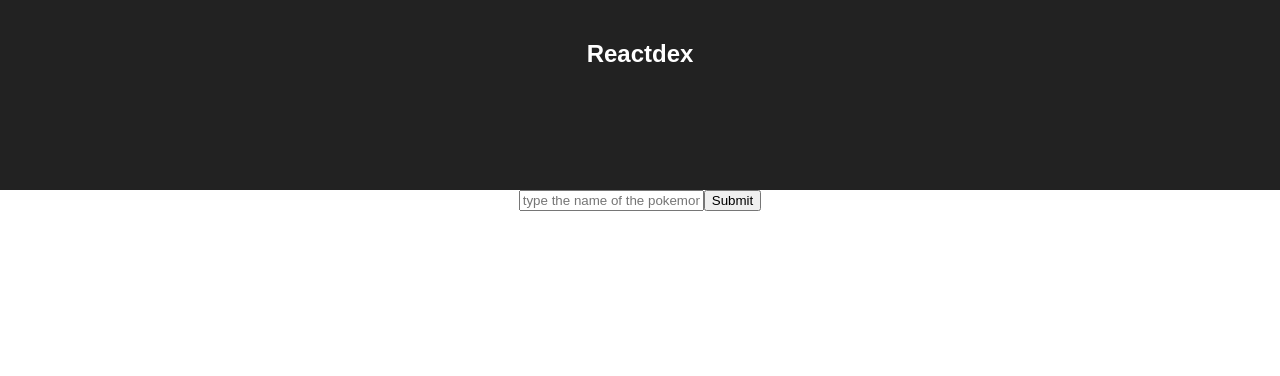
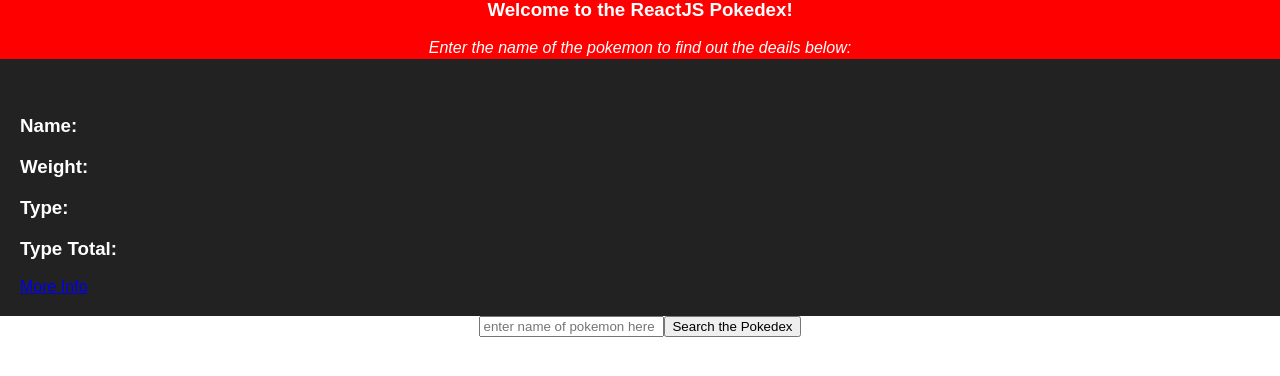
Before and after one commit to vmjoseph/React-Pokedex, a React (Create React App) app in the folder pokedex-app/: page / in a window 1280 px wide. Shown: the top 376 px of the page. Built offline with nearby package versions, Linux system fonts and the light colour scheme.

Commit message:
Build Version Added

```diff
--- a/pokedex-app/package.json
+++ b/pokedex-app/package.json
@@ -1,5 +1,5 @@
 {
-  "name": "pokedex-app",
+  "name": "libra-app",
   "version": "0.1.0",
   "private": true,
   "devDependencies": {
@@ -7,7 +7,8 @@
   },
   "dependencies": {
     "react": "^15.3.2",
-    "react-dom": "^15.3.2"
+    "react-dom": "^15.3.2",
+    "react-modal": "^1.5.2"
   },
   "scripts": {
     "start": "react-scripts start",
--- a/pokedex-app/src/App.css
+++ b/pokedex-app/src/App.css
@@ -3,13 +3,13 @@
 }
 
 .App-logo {
-/*  animation: App-logo-spin infinite 20s linear; */
+  animation: App-logo-spin infinite 20s linear;
   height: 80px;
 }
 
 .App-header {
   background-color: #222;
-  height: 150px;
+  height: auto;
   padding: 20px;
   color: white;
 }
@@ -17,8 +17,15 @@
 .App-intro {
   font-size: large;
 }
-
-@keyframes App-logo-spin {
-  from { transform: rotate(0deg); }
-  to { transform: rotate(360deg); }
+.App-topHeader {
+  background-color: red;
+  height:60px;
+  margin-top:-20px;
+  color:white;
 }
+.infoBoxes{
+text-align:left;
+border-color:white;
+border-style:solid thin;
+text-transform: capitalize;
+}
--- a/pokedex-app/src/App.js
+++ b/pokedex-app/src/App.js
@@ -1,53 +1,169 @@
 import React, { Component } from 'react';
 import './App.css';
-import axios from 'axios';
+import Modal from 'react-modal';
 
 class App extends Component {
 	constructor(props) {
     super(props);
-    this.state = {value: ''};
-    this.handleChange = this.handleChange.bind(this);
-    this.handleSubmit = this.handleSubmit.bind(this);
+       this.openModal = this.openModal.bind(this);
+      this.closeModal = this.closeModal.bind(this);
+		this.state = {
+		  value: '',
+		  idPoke: '',
+		  data: {}, //filled by fetch data from API
+		  imgData: {}, //filled by fetch image data from API
+		  typeData: {}, //filled by fetch types data from API
+		  types: {typesArray:[]},
+		  typeDataTotal: {},
+		  specificTypeData: {}
+		};
   }
 
-  handleChange(event) {
+ openModal () { this.setState({open: true}); }
+
+    closeModal () { this.setState({open: false}); }
+
+
+
+   handleChange(event) {
     this.setState({value: event.target.value});
   }
 
   handleSubmit(event) {
-   // console.log('Text field value is: ' + this.state.value);
 
-   axios.get('https://pokeapi.co/api/v2/pokemon/'+ this.state.value+ '/')
-		.then(function (response) {
-		console.log(response.data); // ex.: { user: 'Your User'}
-		console.log(response.status); // ex.: 200
+     var _this = this;
+		fetch('https://pokeapi.co/api/v2/pokemon/'+this.state.value+'/')
+		  .then(
+			function(response) {
+			  if (response.status !== 200) {
+				console.log('Looks like there was a problem. Status Code: ' +
+				  response.status);
+				return;
+			  }
+			  // Examine the text in the response
+			  response.json().then(function(data) {
+				console.log(data);
+				console.log(data.sprites.front_default);
+                _this.setState({data: data});
+               _this.setState({imgData: data.sprites});
+               _this.setState({typeData: data.types[0].type});
+               _this.setState({specificTypeData: data.types});
+               _this.setState({typeDataTotal: Object.keys(data.types)});
+			//	console.log(data.types[0].type.name);
+				//console.log(data.types[1].type.name);
+				console.log(Object.keys(data.types).length);
+				console.log("data.types "+ data.types);
+
+		  fetch('https://pokeapi.co/api/v2/ability/'+data.name)
+		  		  .then(
+			function(response) {
+			  if (response.status !== 200) {
+				console.log('Looks like there was a problem. Status Code: ' +
+				  response.status);
+				return;
+			  }
+			  // Examine the text in the response
+			  response.json().then(function(data2) {
+				console.log(data2.generation.name);
+
+			  });
+			}
+		  )
+		  .catch(function(err) {
+			console.log('Fetch Error :-S', err);
+		  });
+
+			  });
+			}
+		  )
+		  .catch(function(err) {
+			console.log('Fetch Error :-S', err);
+            _this.setState({data: {}});
+			_this.setState({imgData: {}});
+			_this.setState({typeData: {}});
+            _this.setState({typeDataTotal: {}});
+            _this.setState({specificTypeData: {}});
+            _this.setState({idPoke: {}});
+		  });
+
+
+		  }
 
 
 
-		})
-		.catch(function (error) {
-			console.log(error);
-		});
+
+  render() {
+
+	  var data = this.state.data;
+	  var imgData= this.state.imgData;
+	  var typeData= this.state.typeData;
+	  var typeDataTotal= this.state.typeDataTotal;
+	  //var specificTypeData= this.state.specificTypeData;
+	// var idPoke= this.state.idPoke;
+		var forms = [];
+	/*for(var i= 0; i>typeDataTotal.length; i++){
+	console.log("logged one type.");
+	}
+	for (var i = 0; i > typeDataTotal.length; i++) {
+	forms.push(<formjs data={specificTypeData[i].type.name} />);
+	console.log(forms);
+	}
+	*
+	*  <h3>ID: {data.id}</h3>
+	for (var keys in specificTypeData) {
+	//console.log("obj." + keys + " = " + specificTypeData[keys].type.name);
+	forms.push(<formjs data={specificTypeData} />);
+	console.log(forms);
+	}*/
+
+    return (
+
+
+
+      <div className="App">
+
+      <div className="App-topHeader">
+      <h3>Welcome to the ReactJS Pokedex!</h3>
+      <p class="small"><i>Enter the name of the pokemon to find out the deails below:</i></p>
+      </div>
+        <div className="App-header">
+      <img src={imgData.front_default} alt={data.name}/>
+      <img src={imgData.back_default} alt={data.name}/>
+      <div class="infoBoxes">
+		  <h3>Name: {data.name}</h3>
+		  <h3>Weight: {data.weight}</h3>
+		  <h3>Type: {typeData.name}</h3>
+		  <h3>Type Total: {typeDataTotal.length}</h3>
+		   <div>{forms}</div>
+      <a href="#"  onClick={this.openModal}>More Info</a>
+       </div>
+        </div>
+
+        <input type="text"
+        placeholder="enter name of pokemon here"
+        value={this.state.value}
+        onChange={this.handleChange.bind(this)}
+        />
+        <button type="button" onClick={this.handleSubmit.bind(this)}>Search the Pokedex</button>
+
+           <Modal isOpen={this.state.open}>
+            <h1>Name: {data.name}</h1>
+      <img src={imgData.front_default} alt={data.name}/> Normal
+      <img src={imgData.back_default} alt={data.name}/>
+      <img src={imgData.front_shiny} alt={data.name}/>Shiny
+      <img src={imgData.back_shiny} alt={data.name}/>
+            <h3>Weight: {data.weight}</h3>
+            <h3>Height: {data.height}</h3>
+            <h3>Pokedex Index: {data.id}</h3>
+            <h3>Base Experience: {data.base_experience}</h3>
+            <button onClick={this.closeModal}>Close</button>
+          </Modal>
+
+      </div>
+
+
+    );
 
   }
-  render() {
-    return (
-      <div className="App">
-        <div className="App-header">
-          <h2>Reactdex</h2>
-        </div>
-          <input type="text"placeholder="type the name of the pokemon"
-          value={this.state.value}
-          onChange={this.handleChange} />
-        <button onClick={this.handleSubmit}>
-          Submit
-        </button>
-      </div>
-    );
-  }
 }
-
-//ReactDOM.render(<App />, document.getElementById('root'));
-
-
 export default App;
```
Also changed, not shown: pokedex-app/src/Button.js (deleted, +0 -9 lines).
